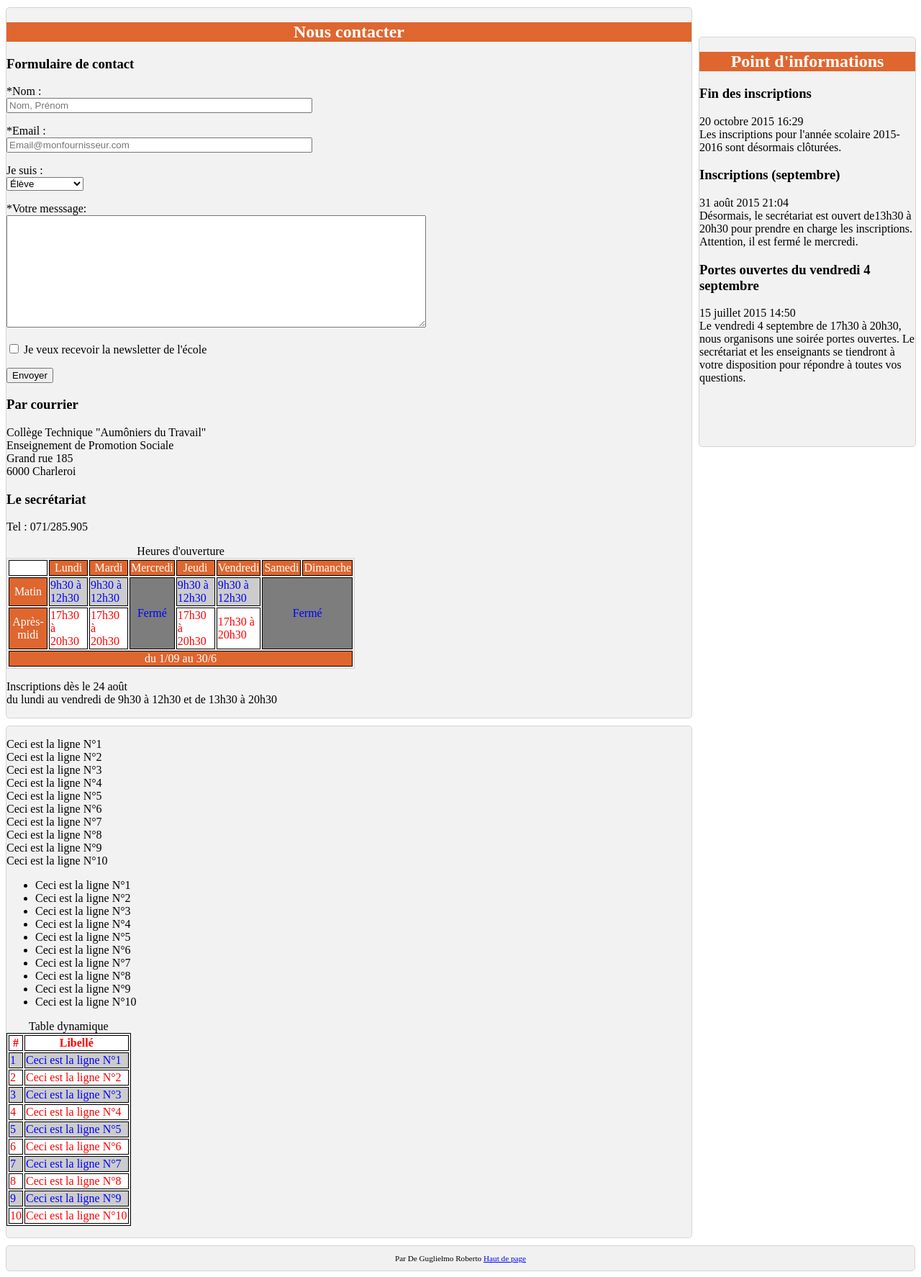
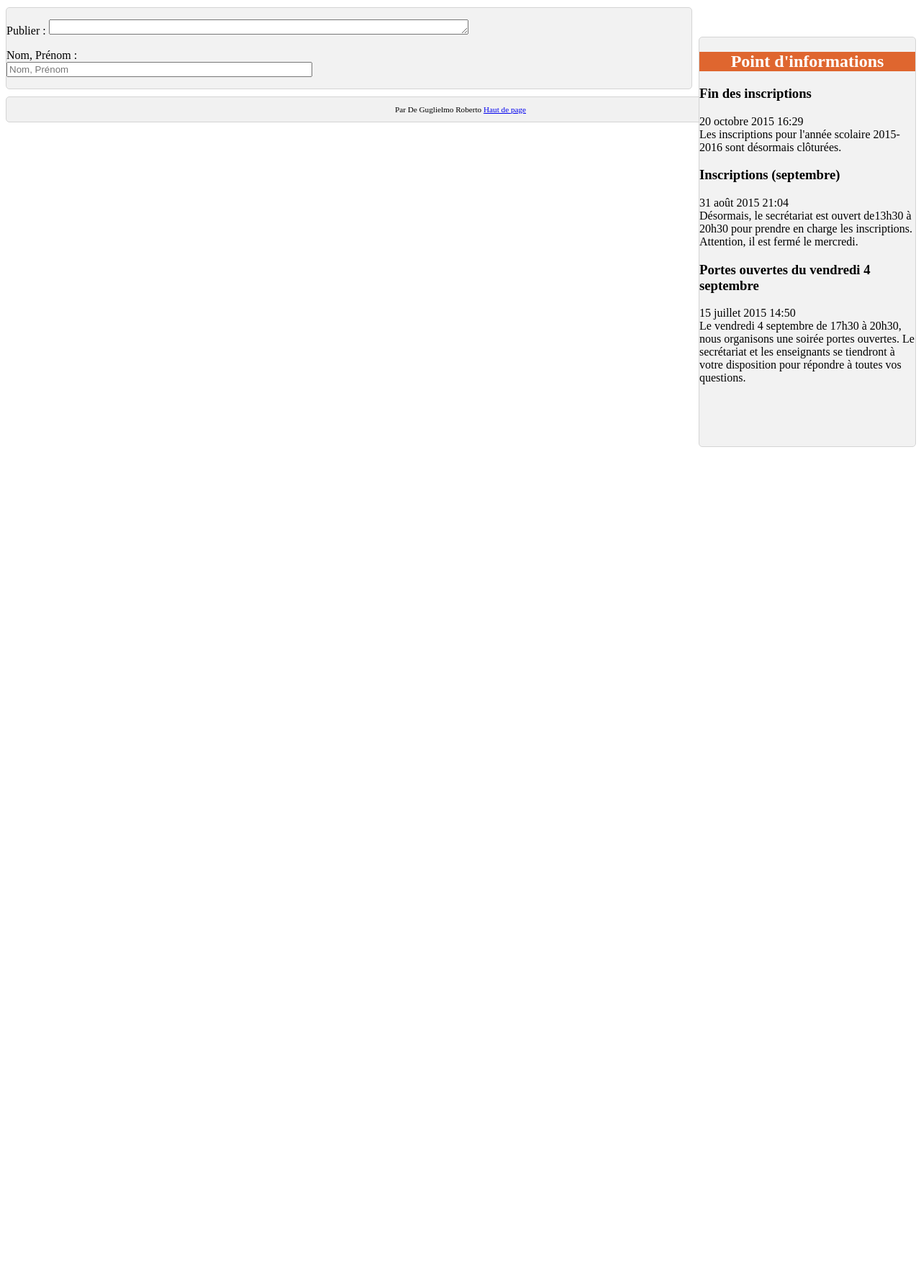
Before and after one commit to xaxa2246/Projet_Web_ReseauSoc, a PHP site: page /CONTROL/page2.php in a window 1280 px wide. Shown: the part 124-1898 px from the top of the page at 72% size. After the commit the page ends 745 px from the top, so only its background shows below. Run offline with PHP 8.4, Linux system fonts and the light colour scheme; the visitor is signed in with stand-in values (Sample User, id 1); some libraries are stand-ins or nearby versions.

```diff
--- a/vue/js/init.js
+++ b/vue/js/init.js
@@ -36,7 +36,6 @@ var maFonctionImage = function(event){
 
 
 $(function(){
-	$('p').on('click', maFonction);
 	$('H2').on('click', maFonctionH2);
 	$('img').wrap("<div class=\"box\"><a class=\"button\" href=\"#popup1\"></a></div>");
 	$('img').on('click', maFonctionImage);
--- a/vue/page2.php
+++ b/vue/page2.php
@@ -1,132 +1,9 @@
 
 	<section>
-		<h2>Nous contacter</h2>
-		<article>
-			<h3>Formulaire de contact</h3>
+		<p>Publier : <textarea name="MESSAGE" cols="70" rows="1" required></textarea> </p>
 			<p>
 				<form action="../control/form_recept.php" method="post" accept-charset="utf-8">
-					<p>
-						*Nom :  </br>
+					<p> Nom, Prénom :  </br>
 						<input type="text" name="NOM" value="" placeholder="Nom, Prénom" size="50">
-					</p>
-					<p> *Email : </br>
-						<input type="email" name="EMAIL" value="" placeholder="Email@monfournisseur.com" size="50" required>
-					</p>
-					<p> Je suis :</BR>
-						<select name="JESUIS" ="50">
-							<option value="ETUD">Élève</option>
-							<option value="PARETUD">Parent d'élève</option>
-							<option value="PROF">Professeur</option>
-						</select>
-					</p>
 
-					<p> *Votre messsage:</br>
-						<textarea name="MESSAGE" cols="70" rows="10" required></textarea>
-
-					</p>
-					<p>
-						<input type="checkbox" name="NEWSLETTER" value="1">
-						Je veux recevoir la newsletter de l'école
-					</p>
-
-					<P>
-						<input type="submit" name="" value="Envoyer">
-					</P>
-				</form>
-			</p>
-		</article>
-
-		<article>
-			<h3>Par courrier</h3>
-			<p>
-				Collège Technique "Aumôniers du Travail" </br>
-				Enseignement de Promotion Sociale</br>
-				Grand rue 185 </br>
-				6000 Charleroi </br>
-			</p>
-		</article>
-		<article>
-			<h3>Le secrétariat</h3>
-			<p>Tel : 071/285.905
-			<table class="TBHOUV">
-				<caption>Heures d'ouverture</caption>
-				<tr>
-					<td class="invisible"></td>
-					<td class="TitreTB">Lundi</td>
-					<td class="TitreTB">Mardi</td>
-					<td class="TitreTB">Mercredi</td>
-					<td class="TitreTB">Jeudi</td>
-					<td class="TitreTB">Vendredi</td>
-					<td class="TitreTB">Samedi</td>
-					<td class="TitreTB">Dimanche</td>
-				</tr>
-				<tr>
-					<td class="TitreTB">Matin</td>
-					<td >9h30 à 12h30</td>
-					<td >9h30 à 12h30</td>
-					<td rowspan="2" class="CellGrise">Fermé</td>
-					<td >9h30 à 12h30</td>
-					<td >9h30 à 12h30</td>
-					<td colspan="2" rowspan="2" class="CellGrise">Fermé</td>
-				</tr>
-				<tr>
-					<td class="TitreTB">Après-midi</td>
-					<td >17h30 à 20h30</td>
-					<td >17h30 à 20h30</td>
-					<td >17h30 à 20h30</td>
-					<td >17h30 à 20h30</td>
-				</tr>
-				<tr>
-					<td colspan="8" class="TitreTB">du 1/09 au 30/6</td>
-				</tr>
-			</table>
-
-		</p>
-		<p>
-			Inscriptions dès le 24 août </br>
-			du lundi au vendredi de 9h30 à 12h30 et de 13h30 à 20h30
-		</p>
-	</article>
 </section>
-<section>
-	<article>
-		<p>
-				<?php
-				$i=1;
-				while ($i <= 10) {
-					echo "Ceci est la ligne N°".$i."</br>";
-					$i++;
-				}
-
-				echo "<ul>";
-				$i=1;
-				while ($i <= 10) {
-					echo "<li>Ceci est la ligne N°".$i."</li>";
-					$i++;
-				}
-				echo "</ul>";
-
-				echo "<table >";
-					echo "<caption>Table dynamique</caption>";
-
-						echo "<tr>";
-							echo "<th>#</th>";
-							echo "<th>Libellé</th>";
-						echo "</tr>";
-				$i=1;
-				while ($i <= 10) {
-					if($i %2 == 0){
-						$coul ="rouge";
-					}else{
-						$coul ="bleu";
-					}
-					echo "<tr class=\"".$coul."\"><td>".$i."</td><td>Ceci est la ligne N°".$i."</td></tr>";
-					$i++;
-				}
-
-				echo "</table>";
-				?>
-		</p>
-
-	</article>
-</section>
```
